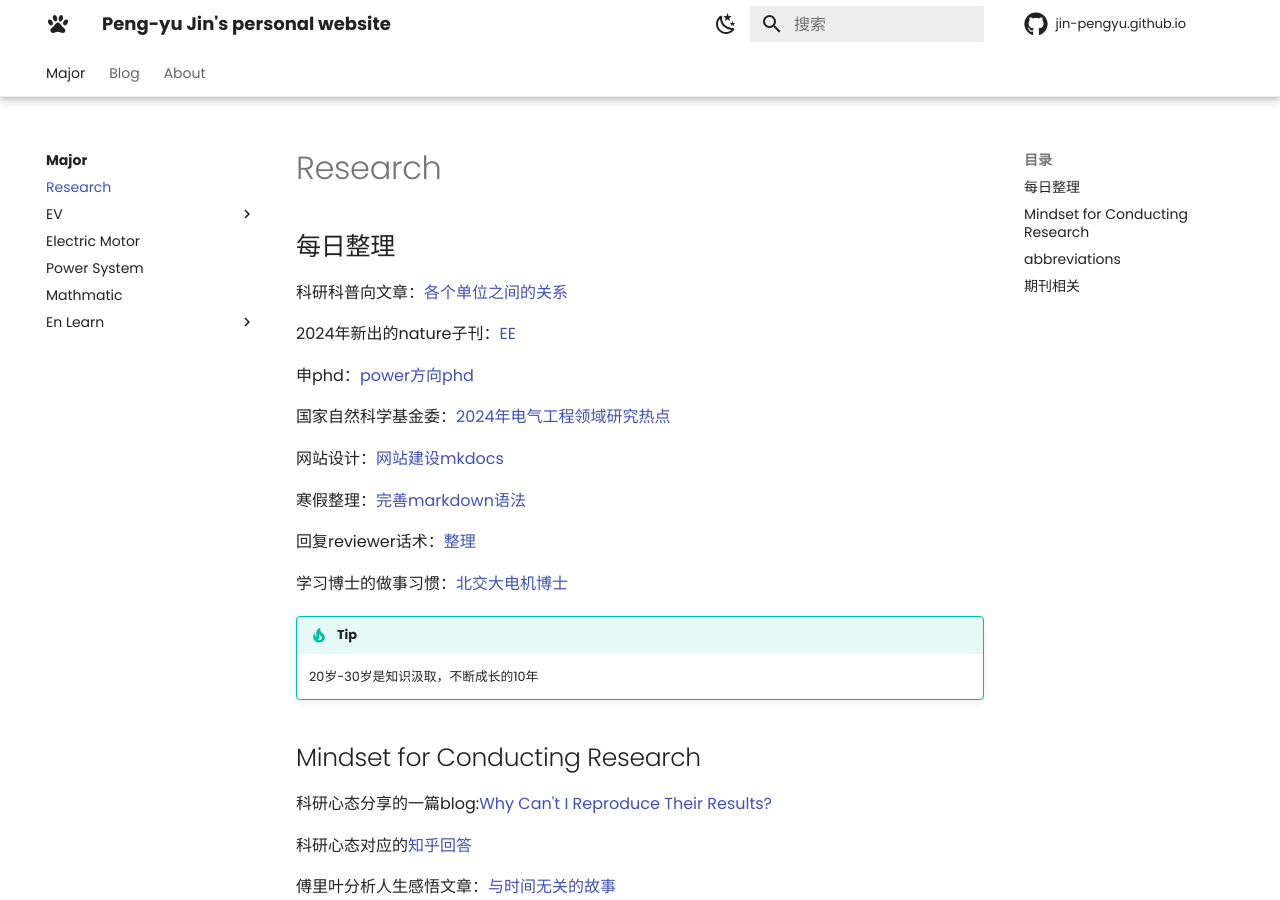
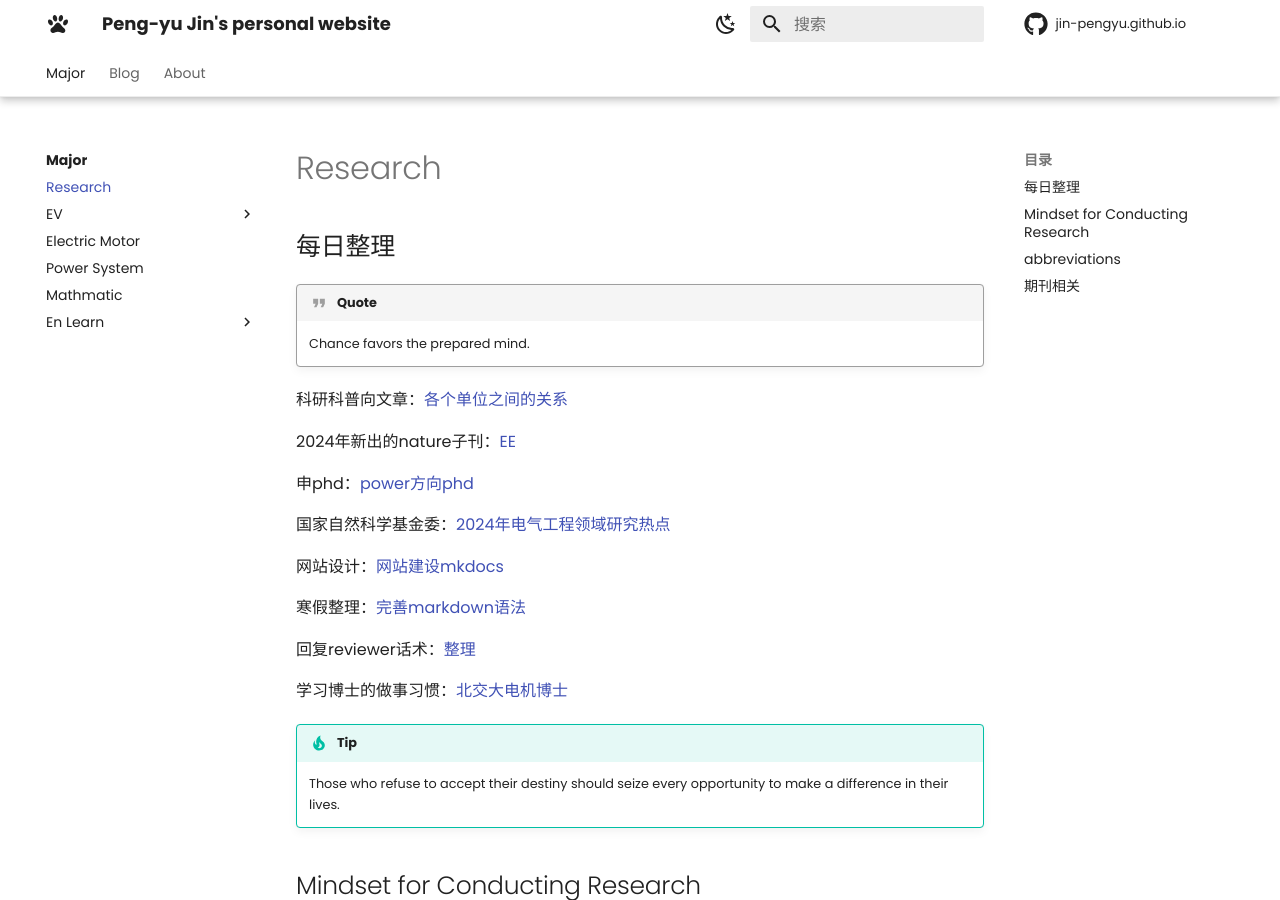
Before and after one commit to Pengyu-Jin/Pengyu-Jin.github.io, an MkDocs documentation site: the page built from docs/major/research/research.md, in a window 1280 px wide and 900 px high. Built offline with MkDocs 1.6.1 and Material for MkDocs 9.7.7, drawn with Linux system fonts in a browser that asks for light colours; emoji names are drawn with the system emoji font; comment, search, counter and statistics services are not loaded.

Commit message:
style change 319

```diff
--- a/docs/major/research/research.md
+++ b/docs/major/research/research.md
@@ -1,4 +1,6 @@
 ## 每日整理
+!!! quote
+    Chance favors the prepared mind.
 
 科研科普向文章：[各个单位之间的关系](https://zhuanlan.zhihu.com/p/347071525){:target="_blank"}
 
@@ -6,7 +8,7 @@
 
 申phd：[power方向phd](https://www.zhihu.com/question/53550296){:target="_blank"}
 
-国家自然科学基金委：[2024年电气工程领域研究热点](){:target="_blank"}
+国家自然科学基金委：[2024年电气工程领域研究热点](https://www.nsfc.gov.cn/publish/portal0/tab1514/info91204.htm){:target="_blank"}
 
 网站设计：[网站建设mkdocs](https://squidfunk.github.io/mkdocs-material/getting-started/){:target="_blank"}
 
@@ -16,8 +18,10 @@
 
 学习博士的做事习惯：[北交大电机博士](https://www.zhihu.com/people/yi-dun-jiu-yi-wan){:target="_blank"}
 
+
+
 !!! tip
-    20岁-30岁是知识汲取，不断成长的10年
+    Those who refuse to accept their destiny should seize every opportunity to make a difference in their lives.
 
 ## Mindset for Conducting Research
 
```
